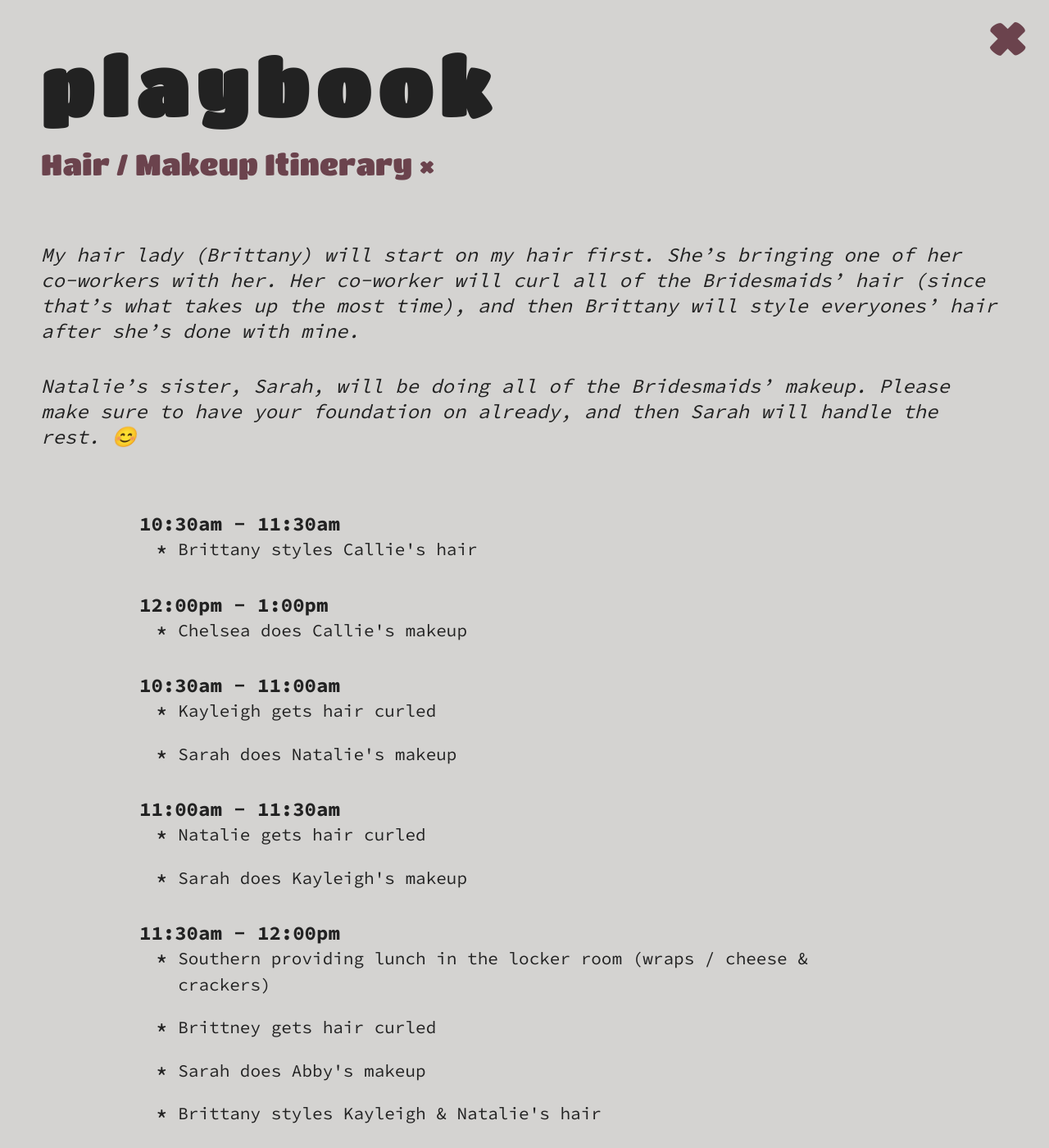
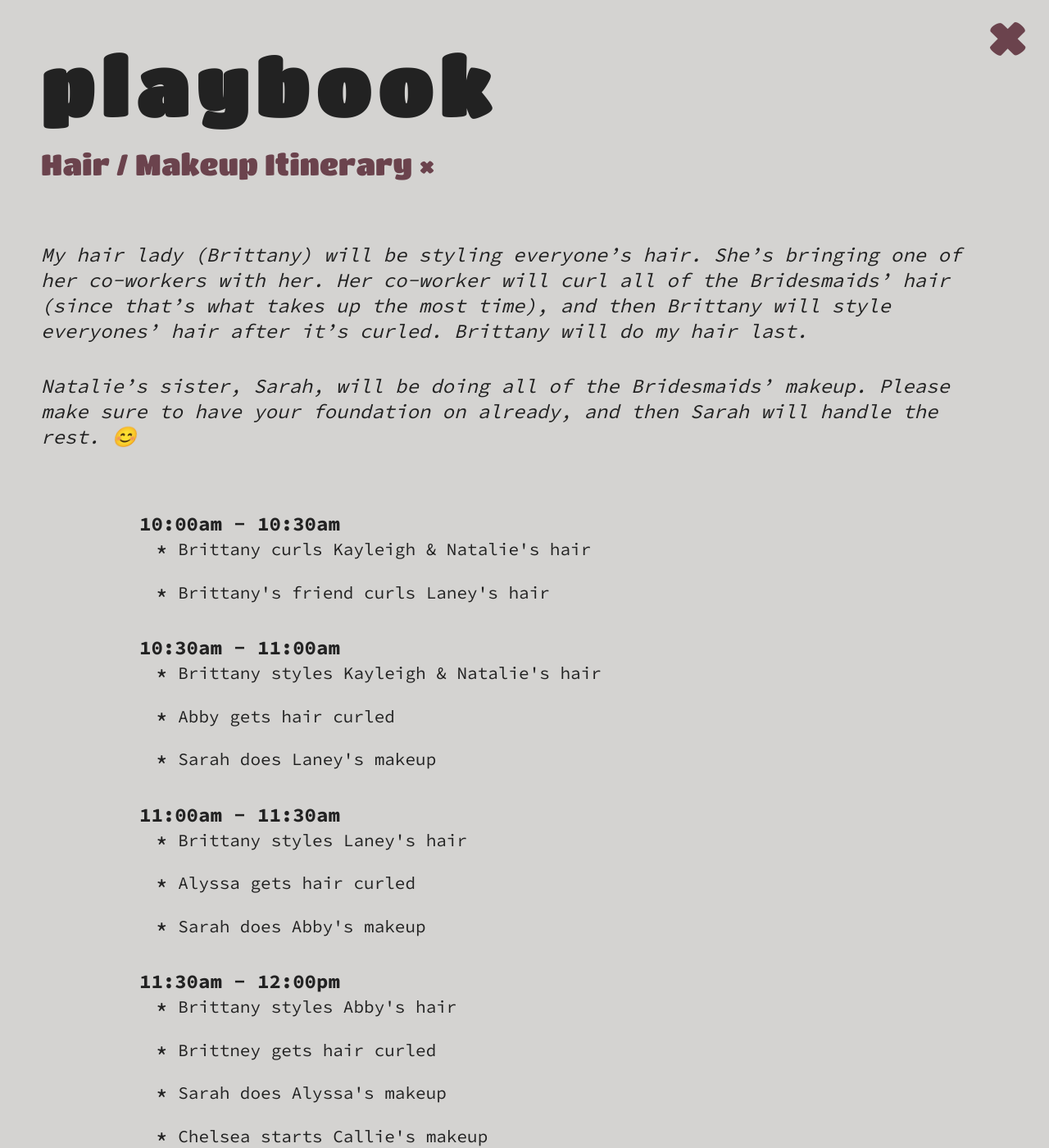
Before and after one commit to grantstandridge/grantstandridge.github.io, a Jekyll site: the page built from _buckets/hair-slash-makeup-itinerary.markdown, in a window 1280 px wide and 1400 px high. Shown: the whole window at 82% size. Built offline with Jekyll 4.4.1, drawn with Linux system fonts in a browser that asks for light colours; some of the changed text lies outside the part shown.

Commit message:
Updated Hair Slash Makeup Itinerary

```diff
--- a/_buckets/hair-slash-makeup-itinerary.markdown
+++ b/_buckets/hair-slash-makeup-itinerary.markdown
@@ -2,47 +2,47 @@
 title: Hair / Makeup Itinerary
 date: 2018-04-15 19:19:00 -05:00
 Schedule:
-- Parent: 10:30am - 11:30am
+- Parent: 10:00am - 10:30am
   Children:
-  - Brittany styles Callie's hair
-- Parent: 12:00pm - 1:00pm
-  Children:
-  - Chelsea does Callie's makeup
+  - Brittany curls Kayleigh & Natalie's hair
+  - Brittany's friend curls Laney's hair
 - Parent: 10:30am - 11:00am
   Children:
-  - Kayleigh gets hair curled
-  - 'Sarah does Natalie''s makeup '
+  - Brittany styles Kayleigh & Natalie's hair
+  - Abby gets hair curled
+  - Sarah does Laney's makeup
 - Parent: 11:00am - 11:30am
   Children:
-  - Natalie gets hair curled
-  - 'Sarah does Kayleigh''s makeup '
+  - Brittany styles Laney's hair
+  - Alyssa gets hair curled
+  - Sarah does Abby's makeup
 - Parent: 11:30am - 12:00pm
   Children:
-  - 'Southern providing lunch in the locker room (wraps / cheese & crackers) '
+  - Brittany styles Abby's hair
   - Brittney gets hair curled
-  - Sarah does Abby's makeup
-  - Brittany styles Kayleigh & Natalie's hair
+  - Sarah does Alyssa's makeup
+  - Chelsea starts Callie's makeup
 - Parent: 12:00pm - 12:30pm
   Children:
-  - Abby gets hair curled
-  - Sarah does Alyssa's makeup
-  - Brittany styles Brittney's hair
+  - Brittany styles Alyssa's hair
+  - Sarah does Brittney's makeup
+  - Chelsea finishes Callie's makeup
 - Parent: 12:30pm - 1:00pm
   Children:
-  - Alyssa gets hair curled
-  - Sarah does Laney's makeup
-  - Brittany styles Abby's hair
-- Parent: 1:00pm - 1:30pm
+  - 'Southern providing lunch in the locker room (wraps / cheese & crackers) '
+  - Brittany styles Brittney's hair
+  - Sarah does Kayleigh's makeup
+- Parent: 1:00pm - 2:00pm
   Children:
-  - Laney gets hair curled
-  - Sarah does Brittney's makeup
-  - Brittany styles Alyssa's hair
-- Parent: 1:30pm - 2:00pm
+  - Brittany does Callie's hair
+  - Sarah does Natalie's makeup
+  - Last minute touch-ups
+- Parent: 2:00pm - 2:30pm
   Children:
-  - Brittany styles Laney's hair
+  - Drive to the Chapel :)
 layout: schedule
 ---
 
-My hair lady (Brittany) will start on my hair first. She’s bringing one of her co-workers with her. Her co-worker will curl all of the Bridesmaids’ hair (since that’s what takes up the most time), and then Brittany will style everyones’ hair after she’s done with mine.
+My hair lady (Brittany) will be styling everyone's hair. She’s bringing one of her co-workers with her. Her co-worker will curl all of the Bridesmaids’ hair (since that’s what takes up the most time), and then Brittany will style everyones’ hair after it's curled. Brittany will do my hair last.
 
 Natalie’s sister, Sarah, will be doing all of the Bridesmaids’ makeup. Please make sure to have your foundation on already, and then Sarah will handle the rest. 😊
```
